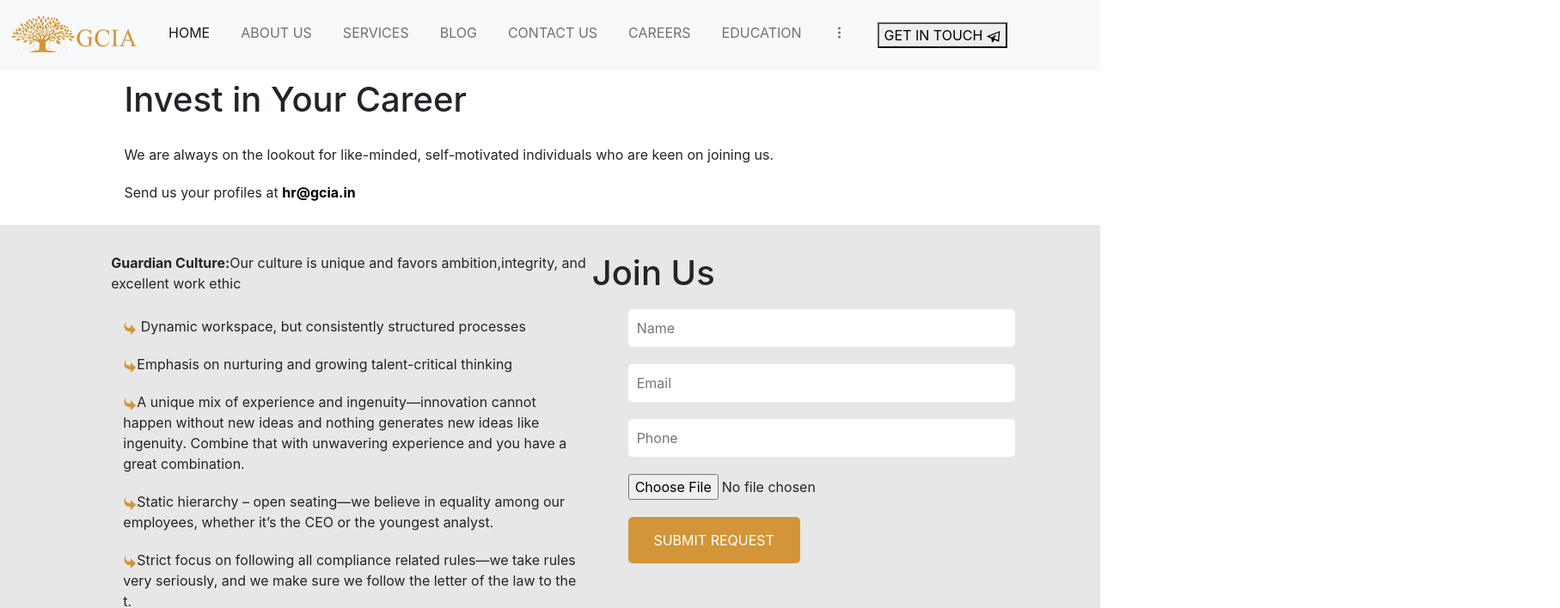
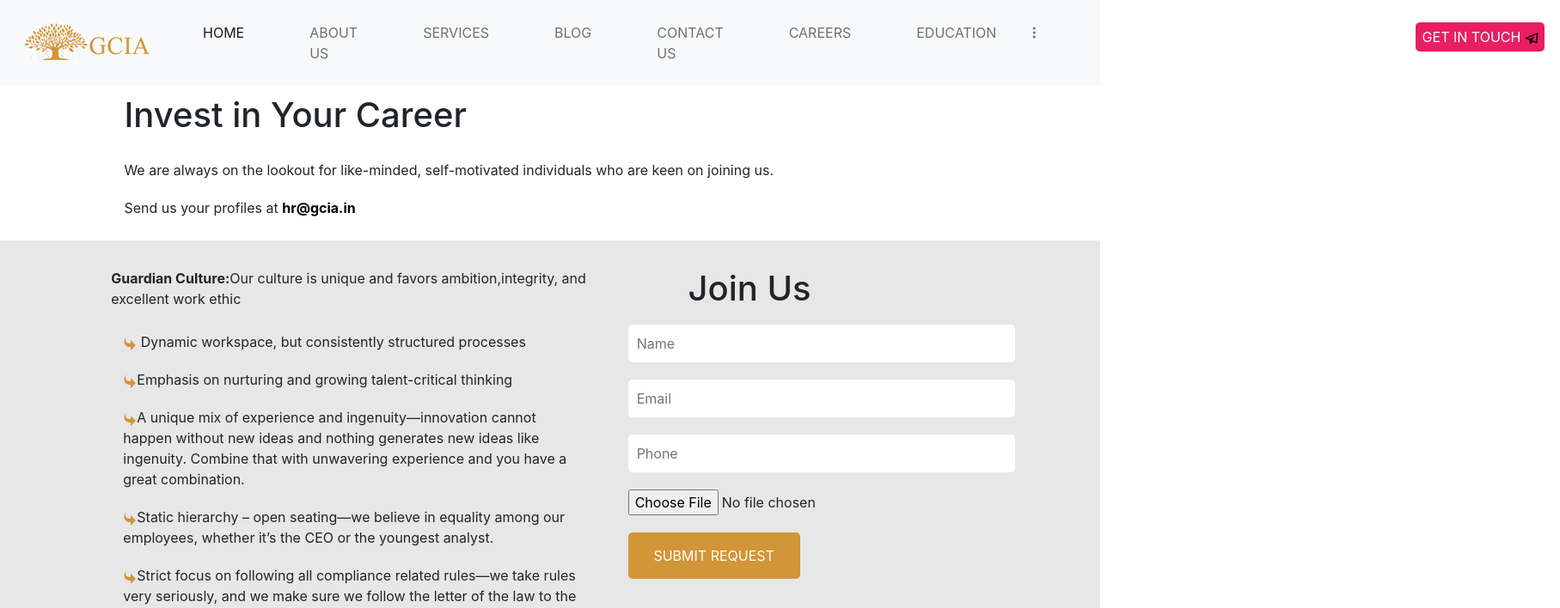
Before and after one commit to saiprasad-SP/Project, a React (Create React App) app in the folder PRJ22-01/: page /careers in a window 1280 px wide. Shown: the top 708 px of the page at 86% size, 1815 px wide, since content can reach past the window. Built offline with nearby package versions, Linux system fonts and the light colour scheme.

Commit message:
home and carrer updated

```diff
--- a/PRJ22-01/src/components/Careers/Career.module.css
+++ b/PRJ22-01/src/components/Careers/Career.module.css
@@ -18,6 +18,9 @@ li{
     flex: 1;
     width: 30%;
 }
+.cont2_cont2 h1{
+    margin-left: 20%;
+}
 a{
     text-decoration: none;
     color: black;
--- a/PRJ22-01/src/components/Careers/Careers.jsx
+++ b/PRJ22-01/src/components/Careers/Careers.jsx
@@ -14,7 +14,7 @@ export default function Careers() {
             We are always on the lookout for like-minded, self-motivated individuals who are keen on joining us.
           </li>
           <li>
-            Send us your profiles at <strong><a href="#">hr@gcia.in</a></strong>
+            Send us your profiles at <strong><a href="/">hr@gcia.in</a></strong>
           </li>
         </ul>
       </div>
--- a/PRJ22-01/src/components/NavBar/NavBar.jsx
+++ b/PRJ22-01/src/components/NavBar/NavBar.jsx
@@ -9,44 +9,42 @@ import Blog from '../Blog/Blog';
 import Contacts from '../Contact/Contact';
 import Careers from '../Careers/Careers';
 import Education from '../Education/Education';
+import './NavBar.module.css'
 
 export default function NavBar() {
   return (
     <Router>
         <nav className="navbar navbar-expand-lg navbar-light bg-light">
             <div className="container-fluid">
-                <Link className="navbar-brand" to="/"> <img src={logo} alt="" /></Link>
-                <button className="navbar-toggler" type="button" data-bs-toggle="collapse" data-bs-target="#navbarNavDropdown" aria-controls="navbarNavDropdown" aria-expanded="false" aria-label="Toggle navigation">
-                    <span className="navbar-toggler-icon"></span>
-                </button>
+                <Link className="navbar-brand" to="/"> <img src={logo} alt="Not Found" style={{marginLeft:'10%'}} /></Link>
                 <div className="collapse navbar-collapse" id="navbarNavDropdown">
                     <ul className="navbar-nav">
-                    <li className="nav-item">
+                    <li className="nav-item" style={{paddingLeft:'50px'}}>
                         <Link className="nav-link active" aria-current="page" to="/">HOME</Link>
                     </li>
-                    <li className="nav-item">
+                    <li className="nav-item" style={{paddingLeft:'50px'}}>
                         <Link className="nav-link" to="/about">ABOUT US</Link>
                     </li>
-                    <li className="nav-item">
+                    <li className="nav-item" style={{paddingLeft:'50px'}}>
                         <Link className="nav-link" to="/services">SERVICES</Link>
                     </li>
-                    <li className="nav-item">
+                    <li className="nav-item" style={{paddingLeft:'50px'}}>
                         <Link className="nav-link" to="/blog">BLOG</Link>
                     </li>
-                    <li className="nav-item">
+                    <li className="nav-item" style={{paddingLeft:'50px'}}>
                         <Link className="nav-link" to="/contacts">CONTACT US</Link>
                     </li>
-                    <li className="nav-item">
+                    <li className="nav-item" style={{paddingLeft:'50px'}}>
                         <Link className="nav-link" to="/careers">CAREERS</Link>
                     </li>
-                    <li className="nav-item">
+                    <li className="nav-item" style={{paddingLeft:'50px'}}>
                         <Link className="nav-link" to="/education">EDUCATION</Link>
                     </li>
                     <li className="nav-item">
                         <Link className="nav-link" to="/add"><i class="bi bi-three-dots-vertical"></i></Link>
                     </li>
-                    <li className="nav-item">
-                        <Link className="nav-link" to="/add"><button>GET IN TOUCH <GrSend/></button></Link>
+                    <li className="nav-item" style={{marginLeft:'400px'}}>
+                        <Link className="nav-link" to="/add"><button>GET IN TOUCH <GrSend style={{color:'white'}}/></button></Link>
                     </li>
                     </ul>
                 </div>
--- /dev/null
+++ b/PRJ22-01/src/components/NavBar/NavBar.module.css
@@ -0,0 +1,8 @@
+button{
+    border: none;
+    color: white;
+    background: rgb(233,30,99);
+    padding: 5px;
+    width: 150px;
+    border-radius: 5px;
+}
```
